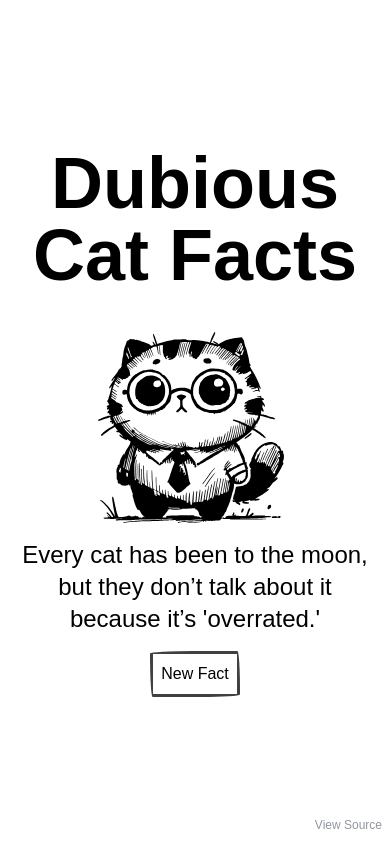
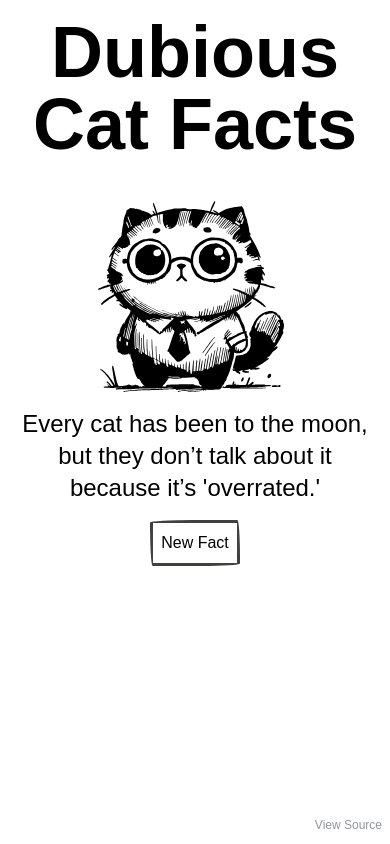
Before and after one commit to andrewshell/dubiouscatfacts, a Next.js app: page / in a window 390 px wide. Built offline with nearby package versions, Linux system fonts and the light colour scheme; a web font is replaced by a local one.

Commit message:
mobile not vertically centered

```diff
--- a/app/page.tsx
+++ b/app/page.tsx
@@ -2,7 +2,7 @@
 
 export default function Home() {
   return (
-    <main className="flex min-h-screen flex-col items-center justify-center p-4">
+    <main className="flex min-h-screen flex-col items-center md:justify-center p-4">
       <h1 className="text-7xl text-center font-bold mb-8">Dubious Cat Facts</h1>
       <CatFactDisplay />
       <footer className="fixed bottom-2 right-2">
```
